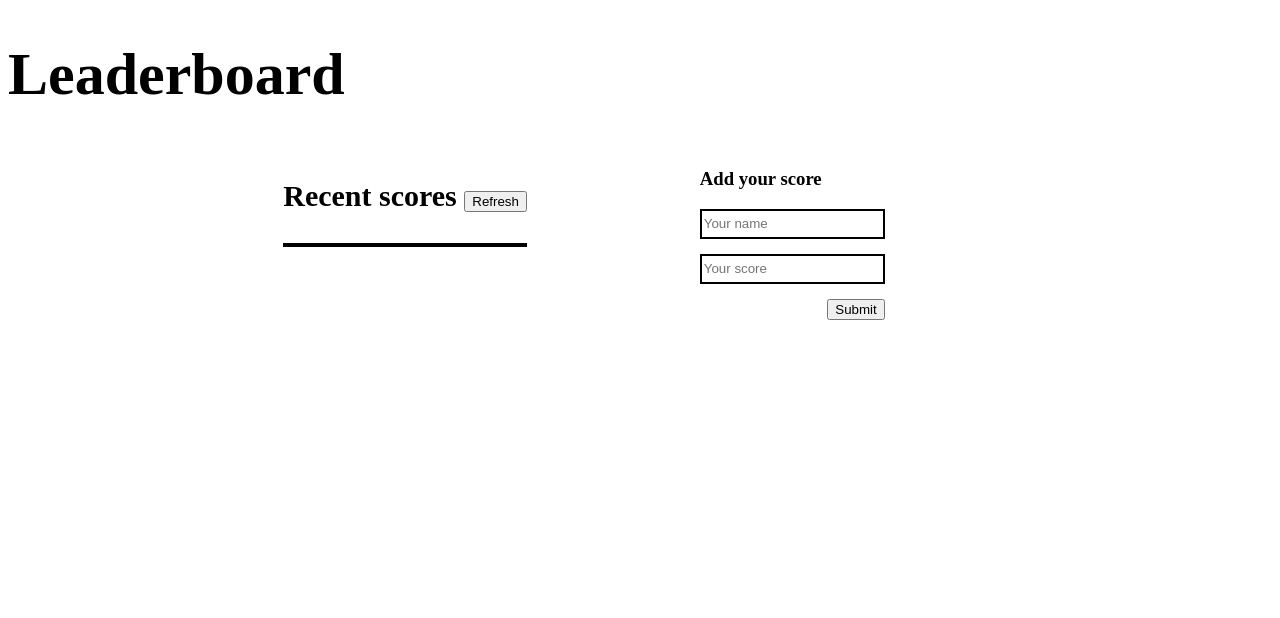
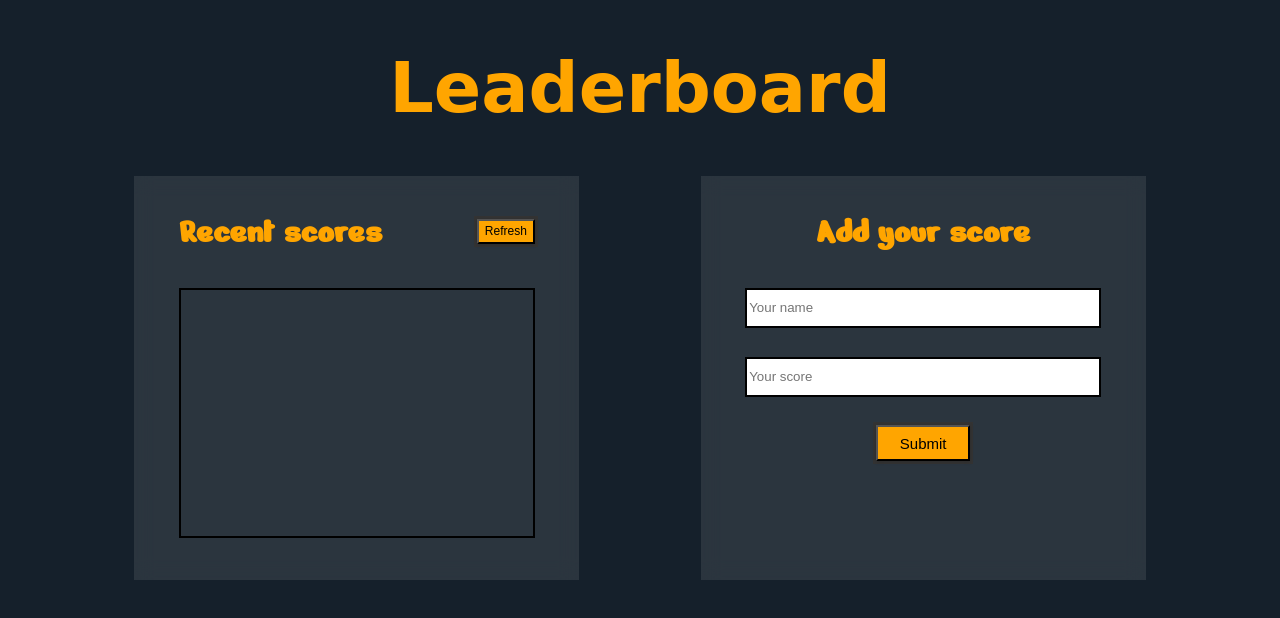
Before and after one commit to gauravgangwarweb/Leaderboard, a website built with webpack: page src/index.html in a window 1280 px wide. Built offline with nearby package versions, Linux system fonts and the light colour scheme; no server answers; a web font is replaced by a local one.

Commit message:
Modify css file to add styling

```diff
--- a/src/style.css
+++ b/src/style.css
@@ -1,20 +1,51 @@
+@import url('https://fonts.googleapis.com/css2?family=Rubik+Vinyl&display=swap');
+@import url('https://fonts.googleapis.com/css2?family=Nerko+One&display=swap');
+
 body {
-  width: 100%;
+  background-color: #15202b;
+}
+
+button {
+  background: orange;
 }
 
 .main-heading {
-  font-size: 60px;
+  font-size: 70px;
+  font-family: 'Rubik Vinyl', cursive;
+  text-align: center;
+  color: orange;
 }
 
 .main {
-  width: 90%;
-  display: flex;
-  justify-content: center;
-  gap: 15%;
+  width: 80%;
+  font-family: 'Nerko One', cursive;
+  display: grid;
+  grid-template-columns: 1fr 1fr;
+  margin: auto;
+  gap: 12%;
 }
 
 .sub-heading {
-  font-size: 30px;
+  width: 100%;
+  font-size: 35px;
+  display: flex;
+  justify-content: space-between;
+}
+
+.sub-heading button {
+  height: 25px;
+  display: flex;
+  align-self: center;
+  font-size: 12px;
+  padding-top: 3px;
+  box-shadow: rgba(0, 0, 0, 0.16) 0 1px 4px, rgb(51, 51, 51) 0 0 0 3px;
+}
+
+.sub-heading-2 {
+  width: 100%;
+  font-size: 35px;
+  display: flex;
+  justify-content: center;
 }
 
 .container1-child {
@@ -24,6 +55,11 @@ body {
 .list-block {
   border: 2px solid black;
   padding-left: 3px;
+  margin-bottom: 12%;
+  height: 250px;
+  color: red;
+  box-sizing: border-box;
+  overflow: auto;
 }
 
 .container-2 .form {
@@ -47,5 +83,27 @@ body {
 .add-btn {
   margin-top: 8%;
   display: flex;
-  align-self: flex-end;
+  align-self: center;
+  padding: 2% 6%;
+  font-size: 15px;
+  box-shadow: rgba(0, 0, 0, 0.16) 0 1px 4px, rgb(51, 51, 51) 0 0 0 3px;
 }
+
+.container-1,
+.container-2 {
+  background-color: rgba(255, 255, 255, 0.096);
+  backdrop-filter: blur(10px);
+  color: orange;
+  position: relative;
+}
+
+.block {
+  width: 80%;
+  margin: auto;
+}
+
+.data {
+  background: #15202b;
+  font-size: 20px;
+  padding-left: 5px;
+}
```
